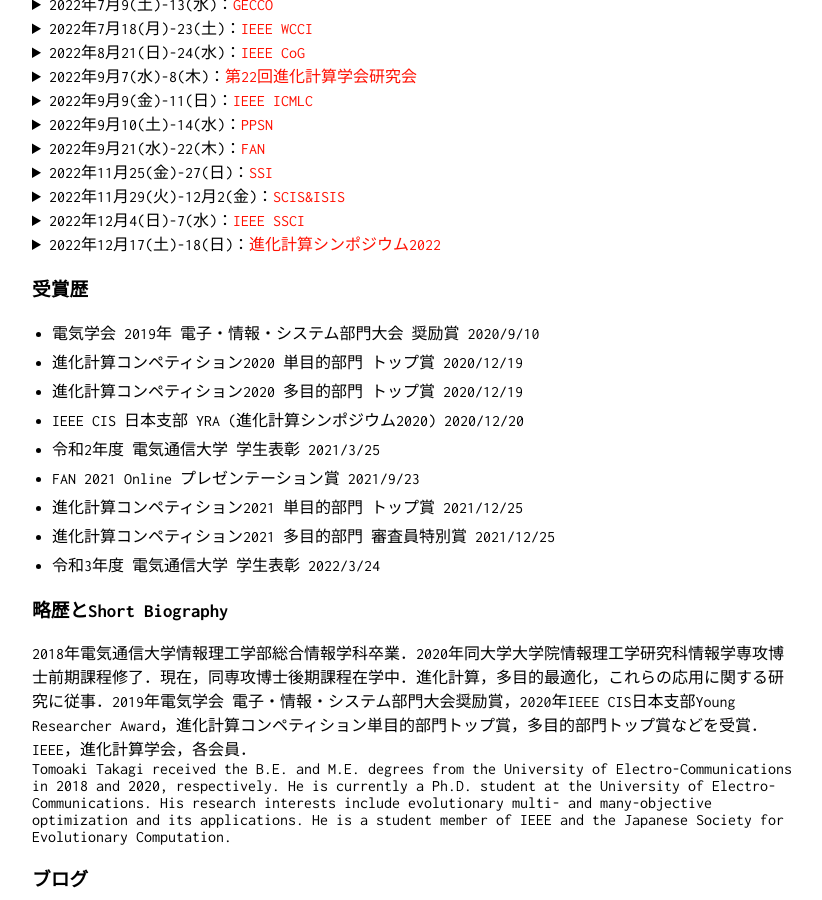
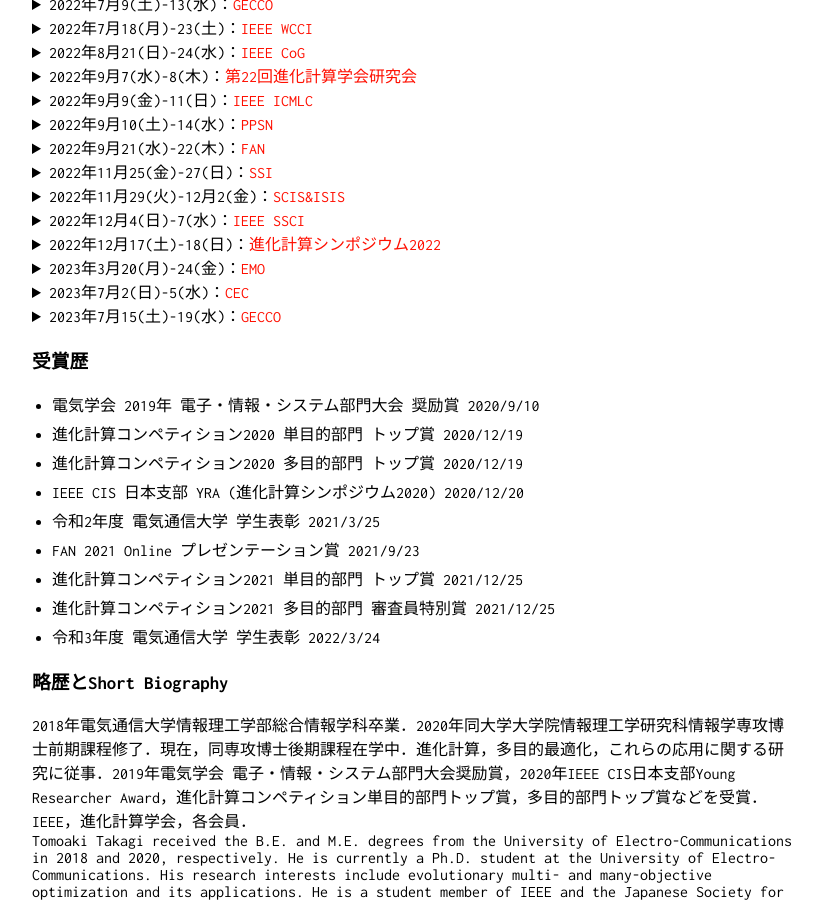
Before and after one commit to tomtkg/tomtkg.github.io, a Jekyll site: the page built from memo.md, in a window 1280 px wide and 900 px high, scrolled down 551 px. Shown: the whole window, without its empty margins (228-1050 px from the left). Built offline with Jekyll 4.4.1, drawn with Linux system fonts in a browser that asks for light colours.

Commit message:
Update memo.md

```diff
--- a/memo.md
+++ b/memo.md
@@ -43,7 +43,13 @@ title: Tom TKG's Homepage
 <details><summary>2022年12月4(日)-7(水)：<a href="https://www.ieeessci2022.org" target="_blank">IEEE SSCI</a></summary>
 会場：Singapore　申込〆切：　　原稿〆切：7/1(金)　採択通知：9/1(木)</details>
 <details><summary>2022年12月17(土)-18(日)：<a href="http://www.jpnsec.org/symposium202203.html" target="_blank">進化計算シンポジウム2022</a></summary>
-会場：札幌　申込〆切：　　原稿〆切：　　採択通知：</details>
+会場：札幌　申込〆切：11/11(金)　原稿〆切：11/27(金)　採択通知：</details>
+<details><summary>2023年3月20(月)-24(金)：<a href="https://emo2023.liacs.leidenuniv.nl" target="_blank">EMO</a></summary>
+会場：Leiden, Netherlands　申込〆切：　　原稿〆切：10/27(木)　採択通知：11/21(月)　</details>
+<details><summary>2023年7月2(日)-5(水)：<a href="https://2023.ieee-cec.org" target="_blank">CEC</a></summary>
+会場：Chicago, USA　申込〆切：　　原稿〆切：　　　　採択通知：</details>
+<details><summary>2023年7月15(土)-19(水)：<a href="https://gecco-2023.sigevo.org" target="_blank">GECCO</a></summary>
+会場：Lisbon, Portugal　申込〆切：　　原稿〆切：　　　　採択通知：</details>
 
 ### 受賞歴
 - 電気学会 2019年 電子・情報・システム部門大会 奨励賞 2020/9/10
```
